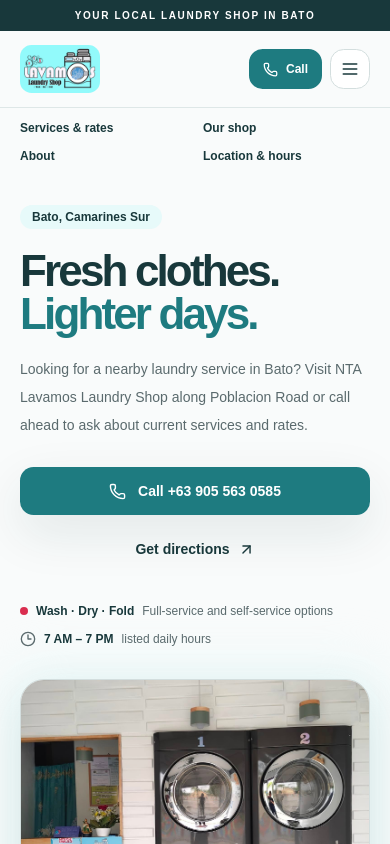
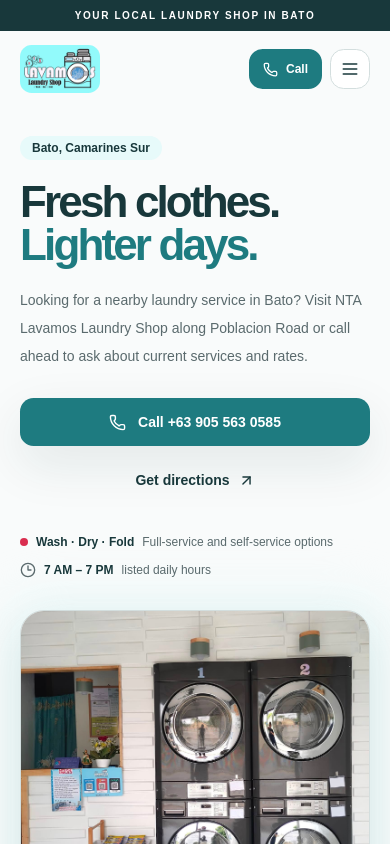
Before and after one commit to Draizen75/NTA-Lavamos-Laundry-Shop, a Next.js app: page / in a window 390 px wide. Shown: the top 844 px of the page. Built offline with nearby package versions, Linux system fonts and the light colour scheme.

Commit message:
Remove duplicate mobile quick navigation

```diff
--- a/app/page.tsx
+++ b/app/page.tsx
@@ -40,9 +40,6 @@ export default function Home() {
         </nav>
         <MobileNav phoneHref={business.phoneHref} facebookHref={business.facebook} />
       </header>
-      <nav aria-label="Quick navigation" className="container grid grid-cols-2 gap-x-4 gap-y-3 border-t border-border/70 py-3 text-xs font-semibold text-brand-deep sm:flex sm:flex-wrap sm:gap-5 lg:hidden">
-        <Link className="shrink-0" href="#services">Services & rates</Link><Link className="shrink-0" href="#gallery">Our shop</Link><Link className="shrink-0" href="#about">About</Link><Link className="shrink-0" href="#visit">Location & hours</Link>
-      </nav>
 
       <section className="container grid items-center gap-8 pb-12 pt-7 sm:gap-10 sm:pb-16 sm:pt-10 lg:grid-cols-[1.02fr_0.98fr] lg:pb-24 lg:pt-12">
         <div className="relative z-10">
```
